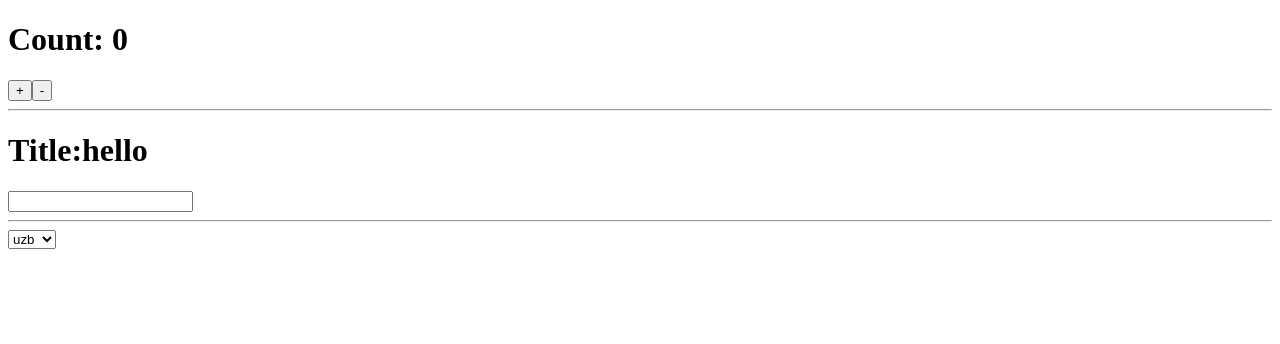
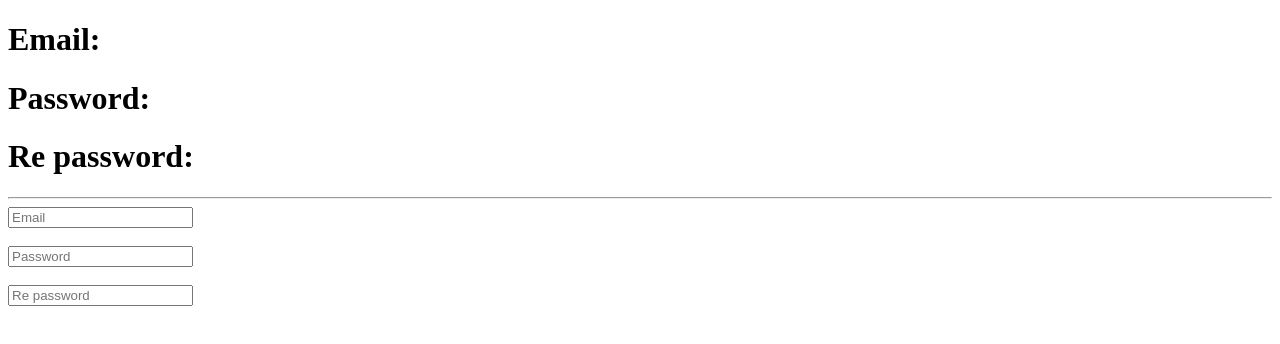
Before and after one commit to djavahir/reactLessons, a React (Create React App) app: page / in a window 1280 px wide. Shown: the top 344 px of the page. Built offline with nearby package versions, Linux system fonts and the light colour scheme.

Commit message:
async state

```diff
--- a/src/get.jsx
+++ b/src/get.jsx
@@ -4,41 +4,54 @@ class GetName extends React.Component {
   constructor(props) {
     super(props);
     this.state = {
-      count: 0,
-      title: "hello",
+      email: "",
+      password: "",
+      repassword: "",
     };
   }
 
   render() {
-    let count = 0;
-    const plus = () => {
-      this.setState({ count: this.state.count + 1 });
+    const onChange = ({ target: { value, name } }) => {
+      console.log(value, name);
+      this.setState({[name]:value})
     };
-    const minus = () => {
-      if (this.state.count > 0) this.setState({ count: this.state.count - 1 });
+    const passWord = ({ target: { value, name } }) => {
+      console.log(value, name);
+      this.setState({[name]:value})
     };
-    const onChange = (e) => {
-      this.setState({ title: e.target.value });
+    const repassWord = ({ target: { value, name } }) => {
+      console.log(value, name);
+      this.setState({[name]:value})
     };
-    const onSelect = (e) => {
-      this.setState({ title: e.target.value });
-    };
-
     return (
       <div>
-        <h1>Count: {this.state.count}</h1>
-        <button onClick={plus}>+</button>
-        <button onClick={minus}>-</button>
+        <h1>{this.state.title}</h1>
+        <h1>Email:{this.state.email}</h1>
+        <h1>Password:{this.state.email}</h1>
+        <h1>Re password:{this.state.email}</h1>
         <hr />
-        <h1>Title:{this.state.title}</h1>
-        <input onChange={onChange} type="text" />
-        <hr />
-        <select name="" id="" onChange={onSelect}>
-          <option value="uz">uzb</option>
-          <option value="ru">rus</option>
-          <option value="eng">eng</option>
-          <option value="kor">kore</option>
-        </select>
+        <input
+          onChange={onChange}
+          type="text"
+          name="email"
+          placeholder="Email"
+        />
+        <br />
+        <br />
+        <input
+          onChange={passWord}
+          type="password"
+          name="password"
+          placeholder="Password"
+        />
+        <br />
+        <br />
+        <input
+          onChange={repassWord}
+          type="number"
+          name="password"
+          placeholder="Re password"
+        />
       </div>
     );
   }
```
Also changed, not shown: review.js (added).
